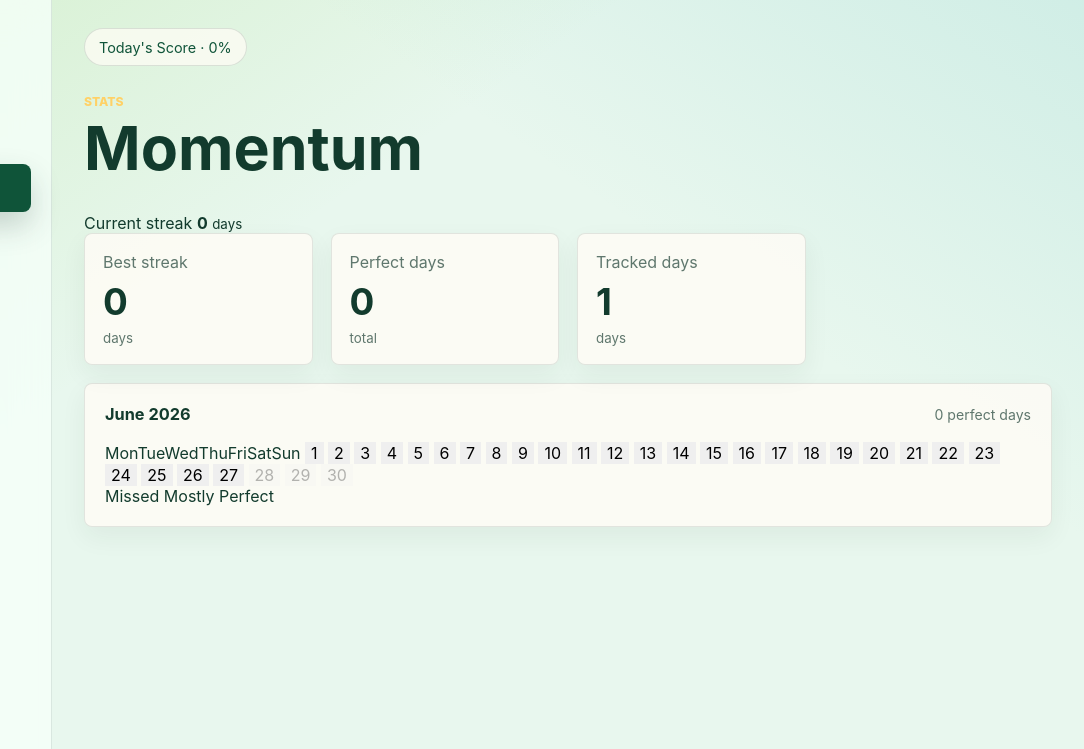
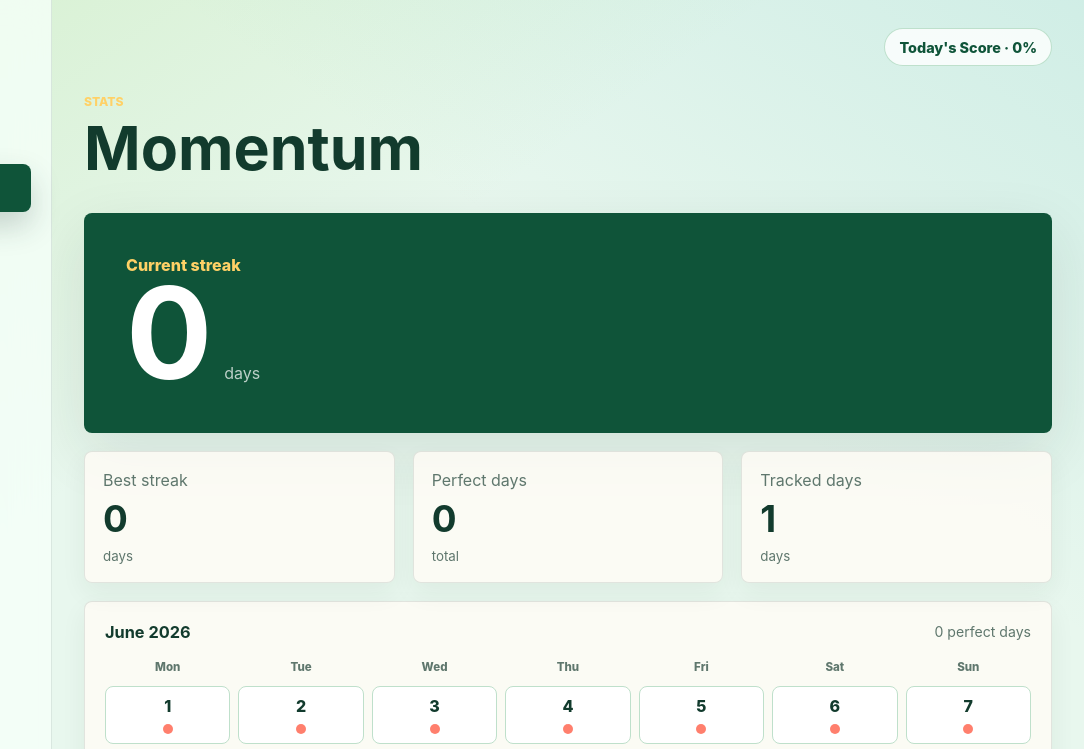
Before and after one commit to Chillada/perfect-day, a plain HTML site: page index.html in a window 1280 px wide. Both pictures are taken after a click on the button "Stats". Shown: the top 749 px of the page, 196-1280 px from the left. Drawn offline with nearby package versions, Linux system fonts and the light colour scheme.

Commit message:
Update styles.css

```diff
--- a/styles.css
+++ b/styles.css
@@ -154,6 +154,13 @@ svg {
   color: var(--sage-dark);
   font-size: 0.9rem;
   white-space: nowrap;
+}
+
+.today-score-pill {
+  margin-left: auto;
+  border-color: rgba(69, 166, 107, 0.32);
+  background: rgba(255, 255, 255, 0.8);
+  font-weight: 800;
 }
 
 .hero-band,
@@ -537,6 +544,53 @@ h2 {
   margin-bottom: 18px;
 }
 
+.streak-feature {
+  min-height: 190px;
+  display: flex;
+  align-items: center;
+  justify-content: space-between;
+  gap: 24px;
+  margin-bottom: 18px;
+  padding: clamp(24px, 5vw, 42px);
+  border-radius: var(--radius);
+  background: var(--sage-dark);
+  box-shadow: var(--shadow);
+  color: #fff;
+}
+
+.streak-feature div {
+  display: grid;
+  grid-template-columns: auto auto;
+  align-items: baseline;
+  column-gap: 12px;
+}
+
+.streak-feature span {
+  grid-column: 1 / -1;
+  color: var(--gold);
+  font-weight: 800;
+}
+
+.streak-feature strong {
+  font-size: clamp(4.5rem, 13vw, 8rem);
+  line-height: 0.9;
+}
+
+.streak-feature small {
+  color: rgba(255, 255, 255, 0.72);
+  font-size: 1rem;
+}
+
+.streak-feature .streak-fire {
+  color: inherit;
+  font-size: clamp(4rem, 12vw, 7rem);
+  line-height: 1;
+}
+
+.secondary-stats {
+  grid-template-columns: repeat(3, minmax(0, 1fr));
+}
+
 .stat-tile {
   min-height: 132px;
   padding: 18px;
@@ -551,6 +605,95 @@ h2 {
 
 .stat-tile strong {
   font-size: 2.3rem;
+}
+
+.month-calendar {
+  display: grid;
+  grid-template-columns: repeat(7, minmax(0, 1fr));
+  gap: 8px;
+}
+
+.calendar-weekday {
+  padding-bottom: 4px;
+  color: var(--muted);
+  font-size: 0.72rem;
+  font-weight: 800;
+  text-align: center;
+}
+
+.calendar-blank {
+  min-height: 52px;
+}
+
+.calendar-day {
+  min-height: 58px;
+  display: grid;
+  place-items: center;
+  gap: 4px;
+  padding: 7px 3px;
+  border: 1px solid var(--line);
+  border-radius: var(--radius);
+  background: #fff;
+  color: var(--ink);
+  font-weight: 800;
+}
+
+.calendar-day i,
+.calendar-legend i {
+  display: block;
+  width: 10px;
+  height: 10px;
+  border-radius: 50%;
+}
+
+.calendar-day.missed i,
+.calendar-legend i.missed {
+  background: var(--coral);
+}
+
+.calendar-day.mostly {
+  background: rgba(255, 209, 102, 0.2);
+  border-color: rgba(216, 173, 59, 0.62);
+}
+
+.calendar-day.mostly i,
+.calendar-legend i.mostly {
+  background: var(--gold);
+}
+
+.calendar-day.perfect {
+  background: rgba(139, 212, 80, 0.2);
+  border-color: rgba(69, 166, 107, 0.68);
+}
+
+.calendar-day.perfect i,
+.calendar-legend i.perfect {
+  background: var(--sage);
+}
+
+.calendar-day:not(:disabled):hover {
+  transform: translateY(-2px);
+  box-shadow: 0 8px 18px rgba(18, 59, 45, 0.12);
+}
+
+.calendar-day.future {
+  opacity: 0.38;
+  cursor: default;
+}
+
+.calendar-legend {
+  display: flex;
+  flex-wrap: wrap;
+  gap: 16px;
+  margin-top: 16px;
+  color: var(--muted);
+  font-size: 0.8rem;
+}
+
+.calendar-legend span {
+  display: inline-flex;
+  align-items: center;
+  gap: 6px;
 }
 
 .primary-action,
@@ -908,6 +1051,13 @@ h2 {
     display: none;
   }
 
+  .today-score-pill {
+    min-height: 34px;
+    display: inline-flex;
+    padding: 0 10px;
+    font-size: 0.74rem;
+  }
+
   .hero-band,
   .section-heading {
     align-items: flex-start;
```
